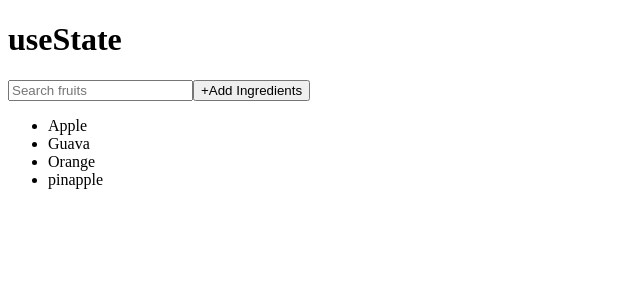
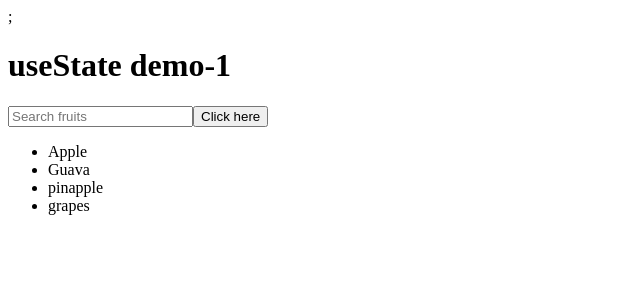
Before and after one commit to saurav-95-dev/React-Redux-CRUD, a React (Vite) app: page / in a window 1280 px wide. Shown: the top 300 px of the page, without its empty margins (0-640 px from the left). Built offline with nearby package versions, Linux system fonts and the light colour scheme.

Commit message:
useState-1-Demo-1-Revisit

```diff
--- a/src/App.jsx
+++ b/src/App.jsx
@@ -1,47 +1,42 @@
 import { useState } from "react";
 
-export default function App() {
 
-  //Demo-1
+export default function(){
 
-  const [ingredients , setIngredients] = useState(["Apple" , "Guava" , "Orange" , "pinapple"]);
+  const [ingredients , setIngredients] = useState(["Apple" , "Guava" , "pinapple" , "grapes"]);
 
   const handleClick=(event)=>{
-
+     console.log("Handle click function is running...!");
      event.preventDefault();
-     const formData = new FormData(event.currentTarget);
-     const item = formData.get("new-fruit");
-
+     const formData  = new FormData(event.currentTarget);
+     const newItem  = formData.get("new-item");
+     console.log(newItem);
      setIngredients((prev)=>{
-        return [...prev , item];
+        return [...prev , newItem];
      })
 
-     console.log("handleClick function is running and Form got submitted..!");
-     console.log(ingredients);
   }
 
-
-
-
-
-  return (
+  return(
     <>
-
+    {console.log("return of app component is running..!")};
+    {console.log(ingredients)}
+    <h1>useState demo-1</h1>
     <main>
-        {console.log("Return is running")}
-        <h1>useState</h1>
       <form onSubmit={handleClick}>
-          <input type="text" placeholder="Search fruits" name="new-fruit" />
-          <button>+Add Ingredients</button>
+        <input type="text" placeholder="Search fruits" name="new-item" />
+        <button>Click here</button>
       </form>
       <ul>
-         {ingredients.map((ingredient , index)=>{
-          return <li key={index}>{ingredient}</li> //Here we are returning jsx list items !
-         })}
-
+        {
+          ingredients.map((ingredient , index)=>{
+            return <li key={index}>{ingredient}</li>
+          })
+        }
       </ul>
     </main>
+    </>
 
-    </>
   )
+
 }
```
Lines whose indentation alone changed are shown as unchanged.
